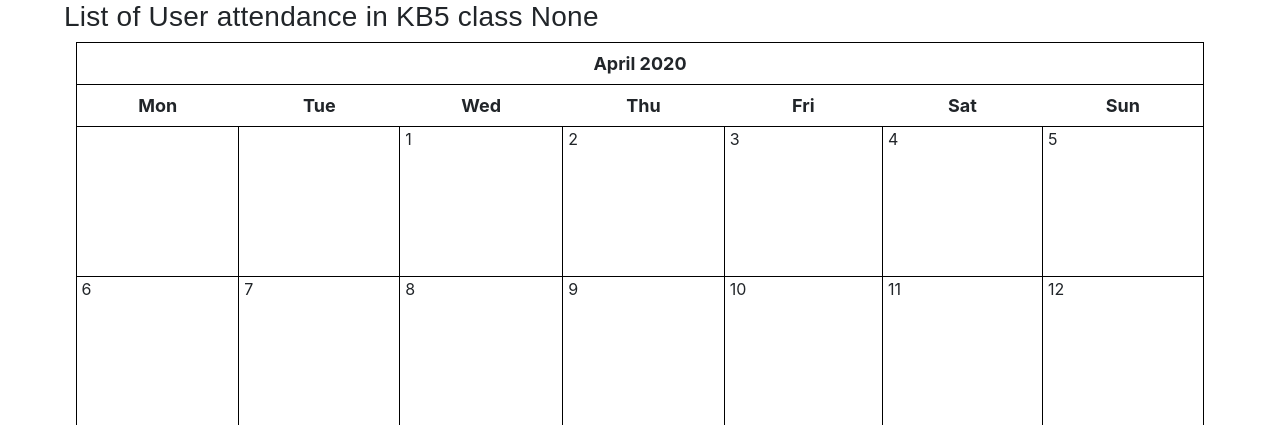
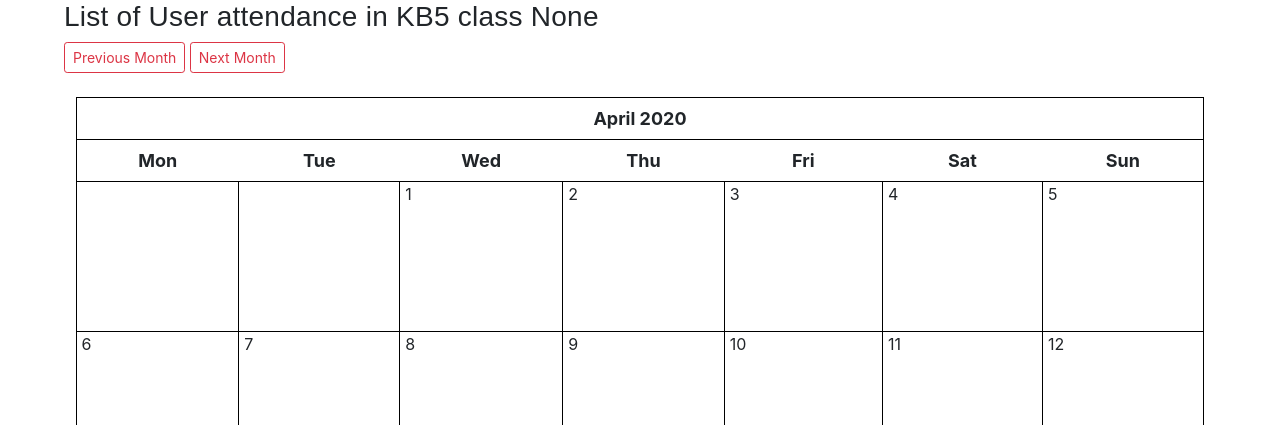
Before and after one commit to triskaVpate/exerlogger, a Django app: page /attendance in a window 1280 px wide. Shown: the part 108-533 px from the top of the page. Run offline with Django 3.2, Linux system fonts and the light colour scheme; the visitor is signed in with stand-in values (Sample User, id 1); data that the repository does not hold is empty; some libraries are stand-ins or nearby versions.

Commit message:
calendar can now go back and forth in time

```diff
--- a/exerlogger/views.py
+++ b/exerlogger/views.py
@@ -12,6 +12,7 @@ from .utils import Calendar
 from calendar import HTMLCalendar
 # from datetime import datetime
 import datetime
+from dateutil.relativedelta import relativedelta
 
 
 @login_required
@@ -47,11 +48,26 @@ def attendance(request):
 
     # calendar
     d = datetime.date.today()
+
+    # calendar movement start
+    move = request.GET.get('move', None)
+    month_id = request.GET.get('month_id', None)
+    year_id = request.GET.get('year_id', None)
+
+    if month_id is not None and move == "previous_month":
+        d = d.replace(month=int(month_id))+relativedelta(months=-1, year=int(year_id))
+    elif month_id is not None and move == "next_month":
+        d = d.replace(month=int(month_id))+relativedelta(months=+1, year=int(year_id))
+    # calendar movement end
+
     cal = Calendar(d.year, d.month)
 
     # Call the formatmonth method, which returns our calendar as a table
     html_cal = cal.formatmonth(withyear=True)
     context['calendar'] = mark_safe(html_cal)
+    # this exist cause of moving to diferent months
+    context['month_id'] = d.month
+    context['year_id'] = d.year
 
     return render(request, 'attendance/attendance.html', context)
 
--- a/templates/attendance/attendance.html
+++ b/templates/attendance/attendance.html
@@ -19,6 +19,12 @@
             {% endfor %}
         </div>
 
+
+        <div class="clearfix">
+            <a class="btn btn-outline-danger btn-sm left" href="{% url 'attendance' %}?year_id={{ year_id}}&month_id={{ month_id }}&move=previous_month"> Previous Month </a>
+            <a class="btn btn-outline-danger btn-sm right" href="{% url 'attendance' %}?year_id={{ year_id}}&month_id={{ month_id }}&move=next_month"> Next Month </a>
+        </div>
+        <br>
         {{ calendar }}
 
         {% endblock %}
```
